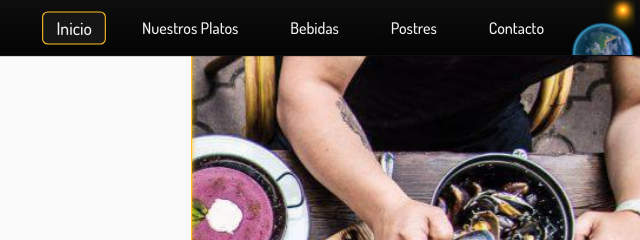
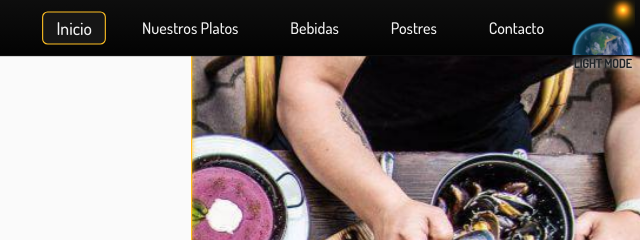
Before and after one commit to gabrielrios27/Djhon-restaurante-Rios-D-Amico, a plain HTML site: page index.html in a window 1280 px wide. Shown: the top 240 px of the page, 640-1280 px from the left. Drawn offline with nearby package versions, Linux system fonts and the light colour scheme.

Commit message:
cartel dark mode casi listo

```diff
--- a/index.html
+++ b/index.html
@@ -123,6 +123,7 @@
 		<!-- boton del dark mode- truco con checkbox invisible para capturar el click -->
 		<input type="checkbox" name="dark-mode" id="dark-mode" />
 		<label for="dark-mode" class="boton-dark-mode"></label>
+		<div class="cartel-dark-mode"></div>
 		<!-- portada -->
 		<section class="home" id="home">
 			<video
--- a/scss/components/_boton-dark-mode.scss
+++ b/scss/components/_boton-dark-mode.scss
@@ -1,5 +1,42 @@
 #dark-mode {
 	display: none;
+}
+.cartel-dark-mode {
+	position: fixed;
+	width: 3.65em;
+	height: 16px;
+	right: 8px;
+	top: 3.4375em;
+	border-radius: 0 0 6px 6px;
+	border: none;
+}
+
+.cartel-dark-mode::after {
+	content: 'LIGHT MODE';
+	position: absolute;
+	font-size: 12px;
+	font-weight: 700;
+	width: 100%;
+	text-align: center;
+	text-shadow: 0 0 4px white;
+	@include prefijos-transition($transition-dark);
+}
+.cartel-dark-mode::before {
+	content: 'DARK MODE';
+	position: absolute;
+	font-size: 12px;
+	font-weight: 700;
+	width: 100%;
+	text-align: center;
+	text-shadow: 0 0 4px white;
+	opacity: 0;
+	@include prefijos-transition($transition-dark);
+}
+#dark-mode:checked ~ .cartel-dark-mode::after {
+	opacity: 0;
+}
+#dark-mode:checked ~ .cartel-dark-mode::before {
+	opacity: 1;
 }
 .boton-dark-mode {
 	position: fixed;
@@ -18,7 +55,7 @@
 	@media (max-width: 768px) {
 		background-color: rgb(32, 148, 226);
 		box-shadow: 0 0 2px rgb(27, 27, 27);
-		width: 40px;
+		width: 35px;
 		height: 20px;
 		border-radius: 20px;
 		top: 15px;
--- a/scss/views/_postres.scss
+++ b/scss/views/_postres.scss
@@ -11,6 +11,10 @@
 .portada-postres__video {
 	width: 30em;
 	height: 30em;
+	@media (max-width: 480px) {
+		width: 25em;
+		height: 25em;
+	}
 }
 /*galeria de postres*/
 .galeria-postres {
```
Also changed, not shown: css/style.css, 1 other file.
